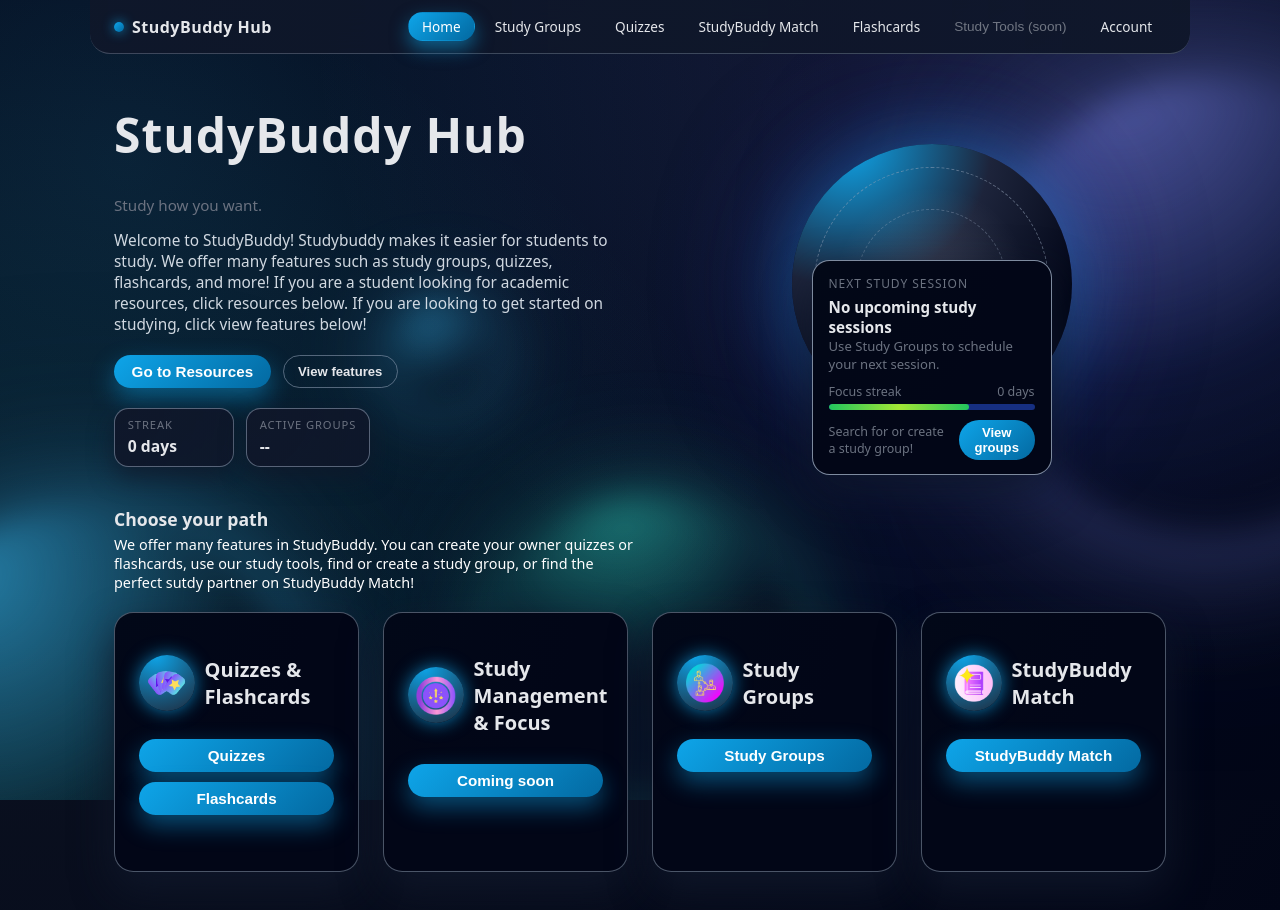
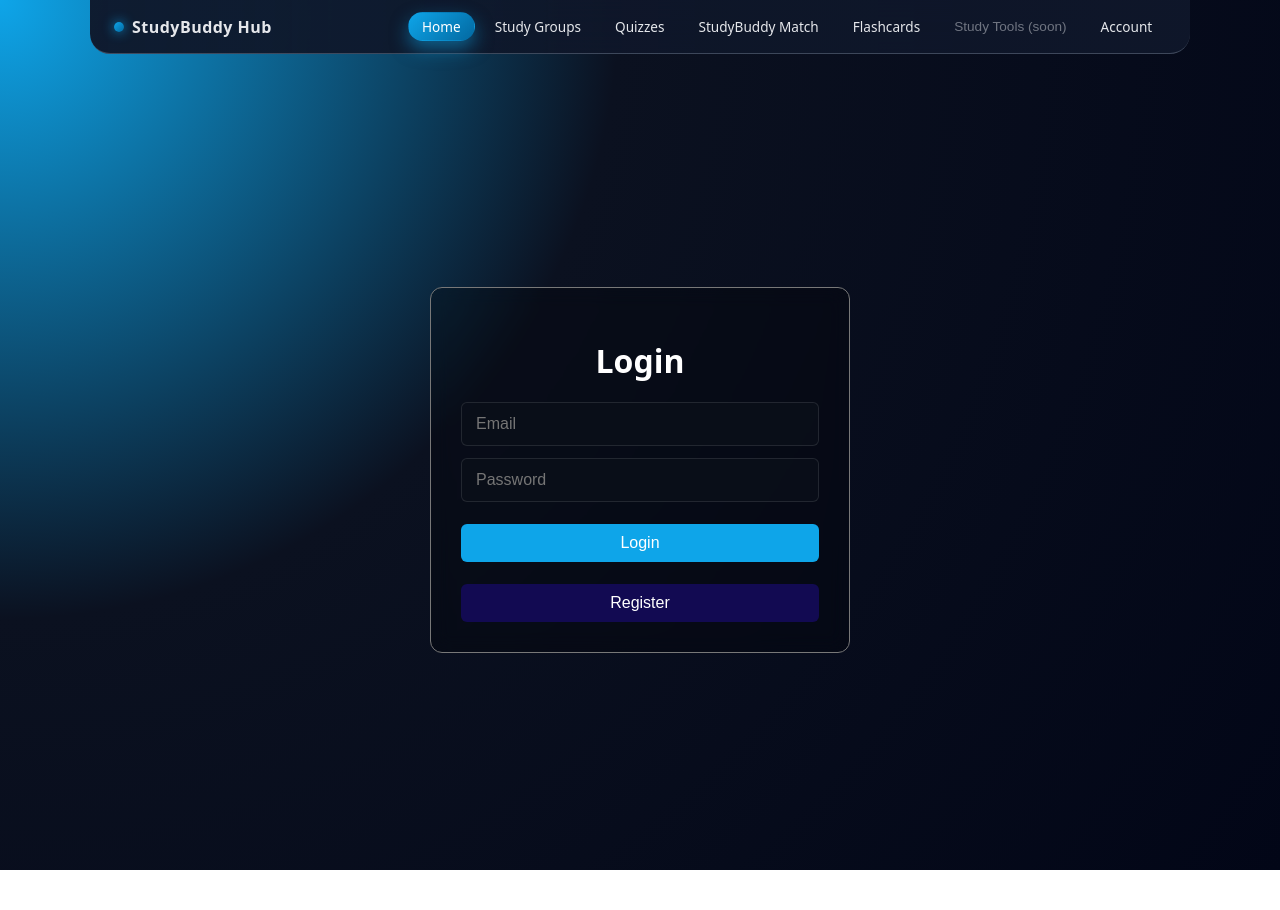
Before and after one commit to VivekReddy10-08-2004/Study_Buddy_hub, a React app in the folder Project phase 3/frontend/: page / in a window 1280 px wide. Shown: the top 910 px of the page. After the commit the page ends 870 px from the top, so only its background shows below. Built offline with nearby package versions, Linux system fonts and the light colour scheme; no server answers; the HTML template or start-up script is replaced by a standard one.

Commit message:
Root route now shows LoginPage

```diff
--- a/Project phase 3/frontend/src/App.jsx
+++ b/Project phase 3/frontend/src/App.jsx
@@ -20,9 +20,13 @@
 
       {/* Page content */}
             <Routes>
-        <Route path="/" element={<HomePage />} />
+        {/* Default entry now points to Login page */}
+        <Route path="/" element={<LoginPage />} />
         <Route path="/groups" element={<StudyGroups />} />
         <Route path="/match" element={<StudyBuddyMatch />} />
+
+        {/* Keep Home accessible at an explicit route if needed */}
+        <Route path="/home" element={<HomePage />} />
 
         <Route path="/flashcards" element={<FlashcardsPage />} />
         <Route path="/quizzes" element={<QuizzesPage />} />
```
